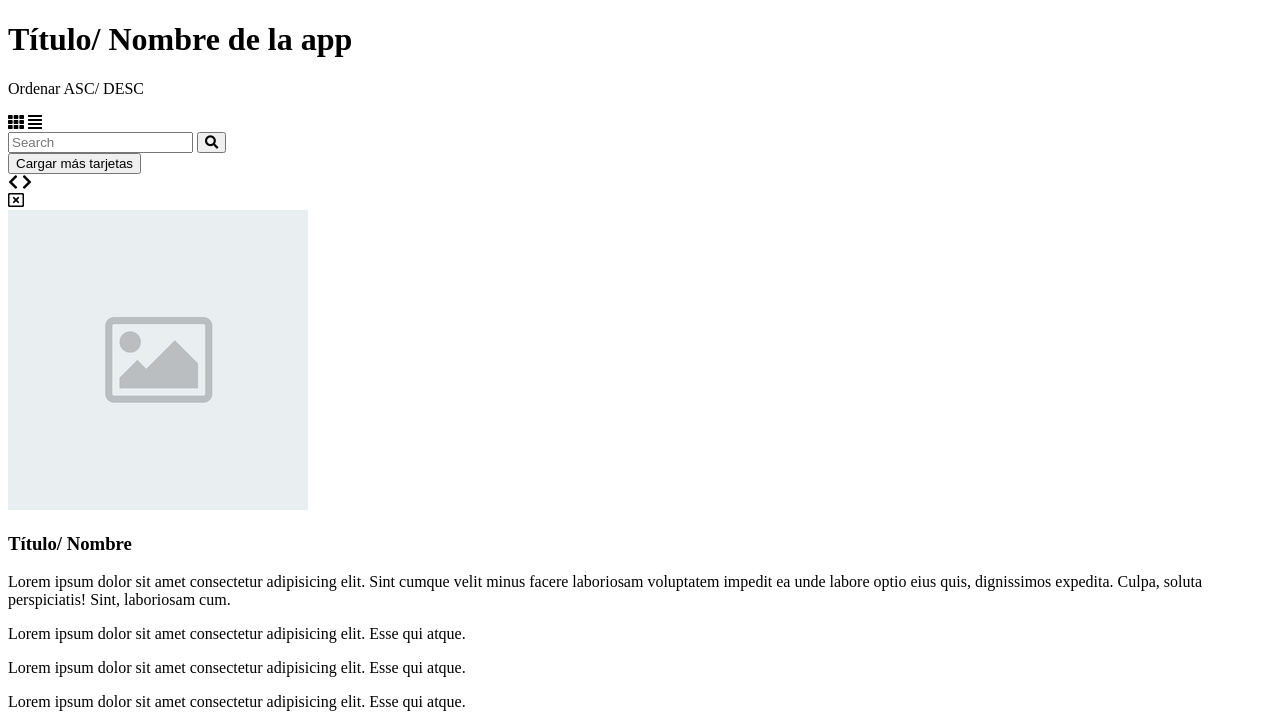
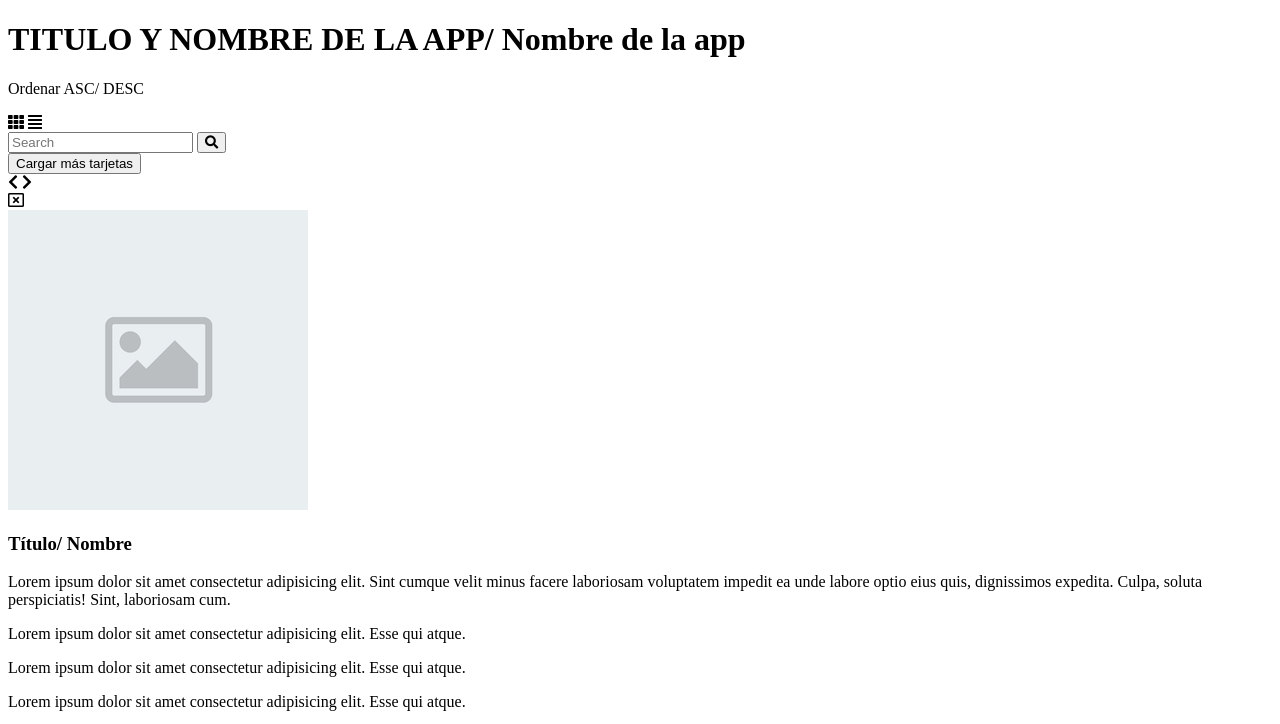
Before and after one commit to EstanislaoRon/programacion-3-proyecto, a plain HTML site: page Maqueta/index.html in a window 1280 px wide. Shown: the top 724 px of the page. Drawn offline with Linux system fonts and the light colour scheme.

Commit message:
PRIMER COMMIT

```diff
--- a/Maqueta/index.html
+++ b/Maqueta/index.html
@@ -9,10 +9,11 @@
     <!-- Custom global css -->
     <link rel="stylesheet" href="">
     <title>Maqueta proyecto React</title>
+
 </head>
 <body>
     <header>
-        <h1>Título/ Nombre de la app</h1>
+        <h1>TITULO Y NOMBRE DE LA APP/ Nombre de la app</h1>
         <section>
             <p>Ordenar ASC/ DESC</p>
             <i class="fas fa-th"></i>
```
